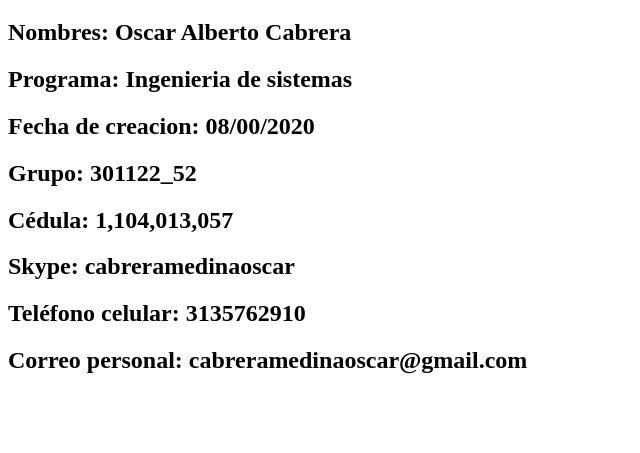
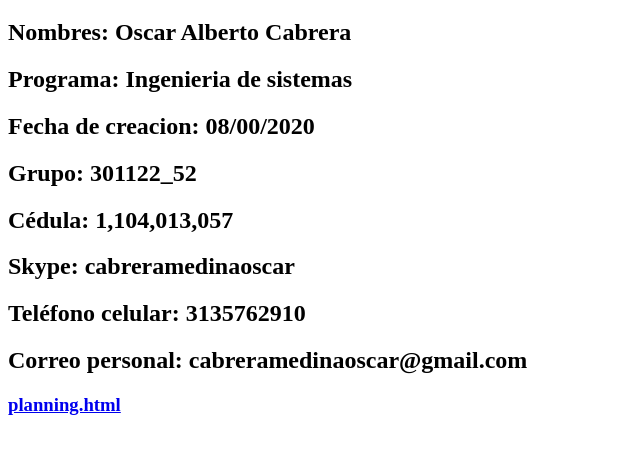
Before and after one commit to oacabreram/DSW-Oscar-Cabrera, a plain HTML site: page index.html in a window 1280 px wide. Shown: the part 61-514 px from the top of the page, without its empty margins (0-640 px from the left). Drawn offline with Linux system fonts and the light colour scheme.

Commit message:
Update index.html

```diff
--- a/index.html
+++ b/index.html
@@ -24,6 +24,7 @@
         <h2>Skype: cabreramedinaoscar </h2>
         <h2>Teléfono celular: 3135762910 </h2>
         <h2>Correo personal: cabreramedinaoscar@gmail.com </h2>
+        <h3><a href="planning.html">planning.html</a></h3>
         </article>
     </section>
 
```
